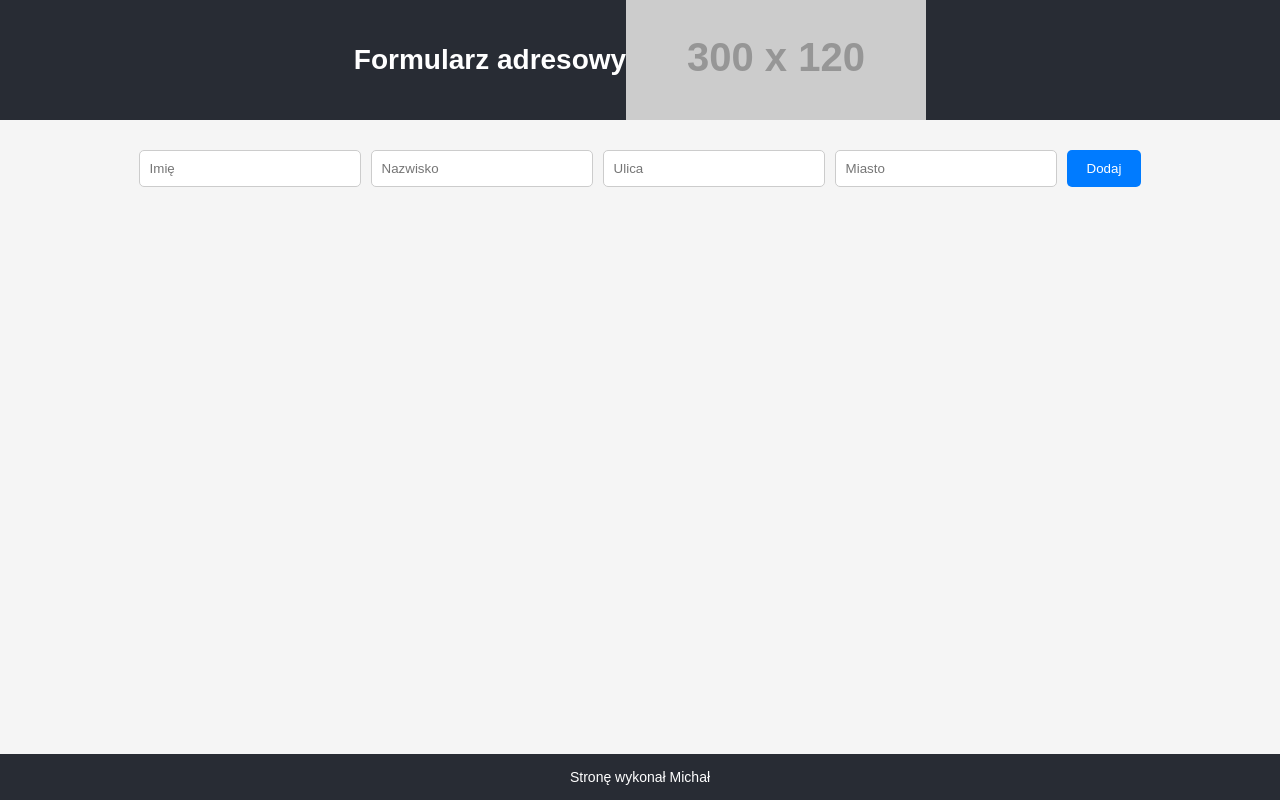
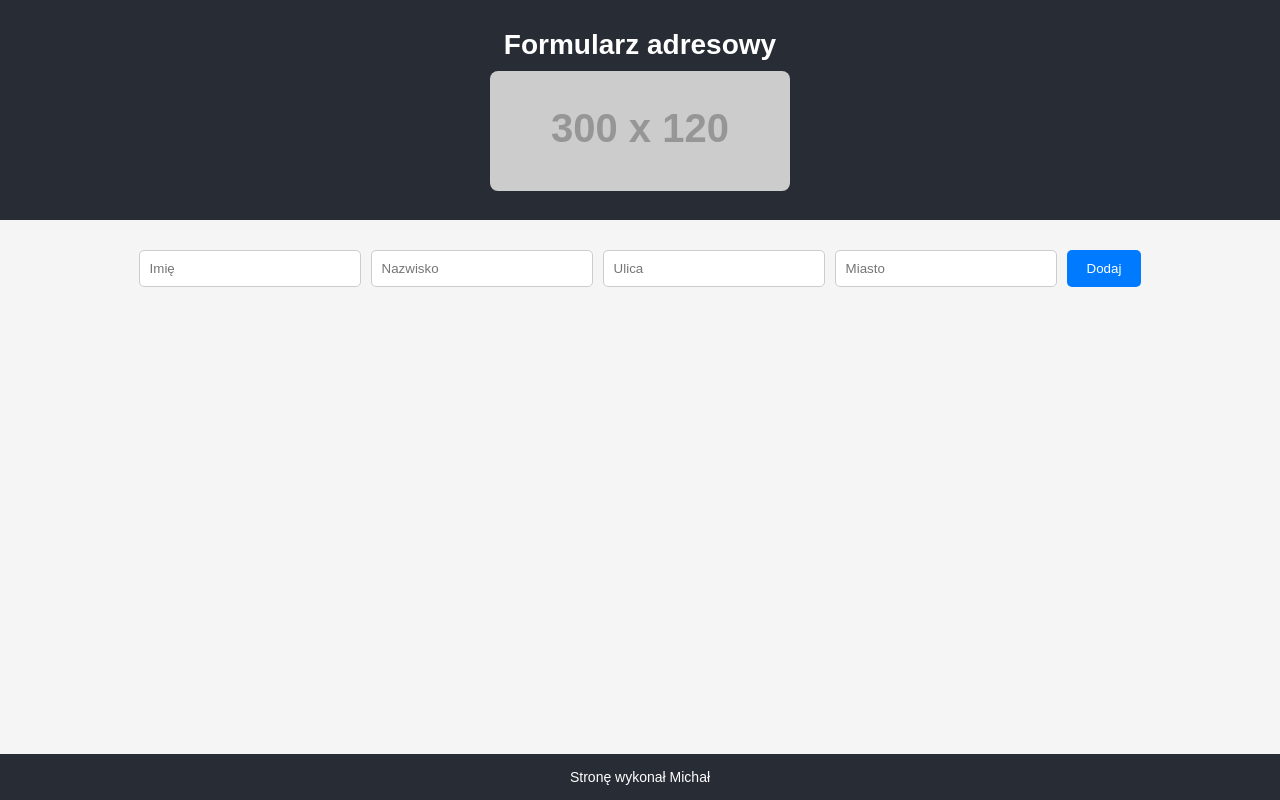
Before and after one commit to michalmyszkowski45-boop/majkel-react, a React (Create React App) app: page / in a window 1280 px wide. Built offline with nearby package versions, Linux system fonts and the light colour scheme.

Commit message:
Update App.css

```diff
--- a/src/App.css
+++ b/src/App.css
@@ -16,15 +16,24 @@ body {
 .header {
   background-color: #282c34;
   color: white;
-  height: 120px;
+  height: 220px;
   display: flex;
+  flex-direction: column;
   justify-content: center;
   align-items: center;
+  gap: 10px;
 }
 
 .header h1 {
   margin: 0;
   font-size: 28px;
+}
+
+/* ZDJĘCIE W HEADERZE */
+.header-image {
+  width: 300px;
+  max-width: 90%;
+  border-radius: 8px;
 }
 
 /* ===== ŚRODKOWA CZĘŚĆ ===== */
```
